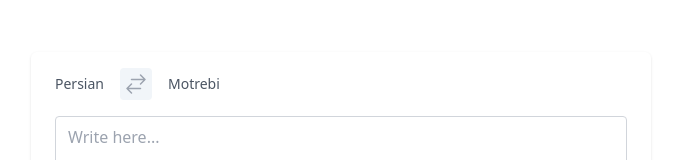
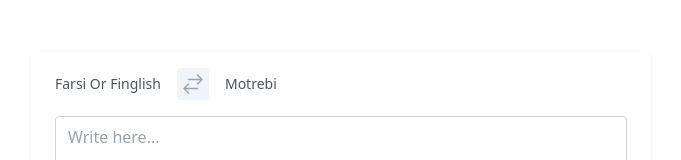
Before and after one commit to Pardis-h/Moterbi-lang, a React (Vite) app: page / in a window 1280 px wide. Shown: the part 146-306 px from the top of the page, without its empty margins (299-980 px from the left). Built offline with nearby package versions, Linux system fonts and the light colour scheme.

Commit message:
last commit

```diff
--- a/src/App.tsx
+++ b/src/App.tsx
@@ -202,7 +202,7 @@ function App() {
           >
             <div className="mb-4 flex items-center">
               <span className="leading-7 text-sm text-gray-600">
-                {changeLang ? "Persian" : "Motrebi"}
+                {changeLang ? "Farsi Or Finglish" : "Motrebi"}
               </span>
               <span
                 onClick={() => {
@@ -226,7 +226,7 @@ function App() {
                 </svg>
               </span>
               <span className="leading-7 text-sm text-gray-600">
-                {changeLang ? "Motrebi" : "Persian"}
+                {changeLang ? "Motrebi" : "Farsi Or Finglish"}
               </span>
             </div>
             <div className=" mb-4">
```
